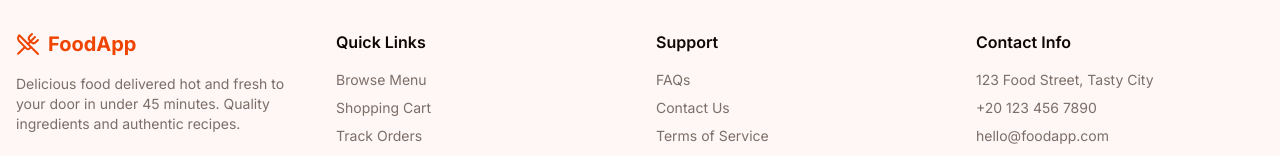
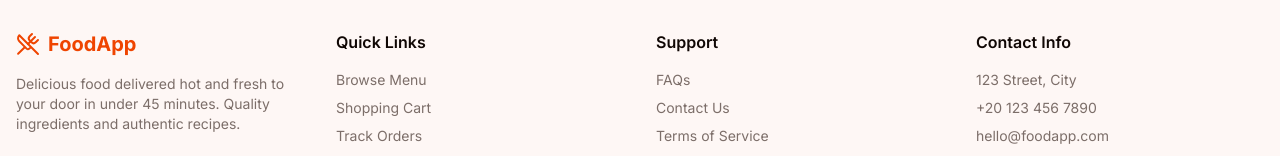
Before and after one commit to mustafa3issa/Food-Ordering-Web-Application, a Next.js app: page /en/menu in a window 1280 px wide. Shown: the part 1070-1226 px from the top of the page. Built offline with nearby package versions, Linux system fonts and the light colour scheme.

Commit message:
chore: update contact information and refine localization
- Update company address details across all supported languages
- Improve accuracy of Arabic translations for menu categories

```diff
--- a/src/constants/mock-categories.ts
+++ b/src/constants/mock-categories.ts
@@ -28,7 +28,7 @@ export const MOCK_CATEGORIES: Category[] = [
   {
     id: 'cat-4',
     nameEn: 'Desserts',
-    nameAr: 'حلى',
+    nameAr: 'حلويات',
     slug: 'desserts',
     icon: 'cake-slice',
     sortOrder: 4,
--- a/src/i18n/messages/ar.json
+++ b/src/i18n/messages/ar.json
@@ -202,7 +202,7 @@
     "terms": "شروط الخدمة",
     "privacy": "سياسة الخصوصية",
     "contactUs": "معلومات الاتصال",
-    "address": "123 شارع الطعام، مدينة المذاق",
+    "address": "123 شارع ، مدينة",
     "phone": "+20 123 456 7890",
     "email": "hello@foodapp.com",
     "allRightsReserved": "جميع الحقوق محفوظة.",
--- a/src/i18n/messages/en.json
+++ b/src/i18n/messages/en.json
@@ -202,7 +202,7 @@
     "terms": "Terms of Service",
     "privacy": "Privacy Policy",
     "contactUs": "Contact Info",
-    "address": "123 Food Street, Tasty City",
+    "address": "123 Street, City",
     "phone": "+20 123 456 7890",
     "email": "hello@foodapp.com",
     "allRightsReserved": "All rights reserved.",
```
